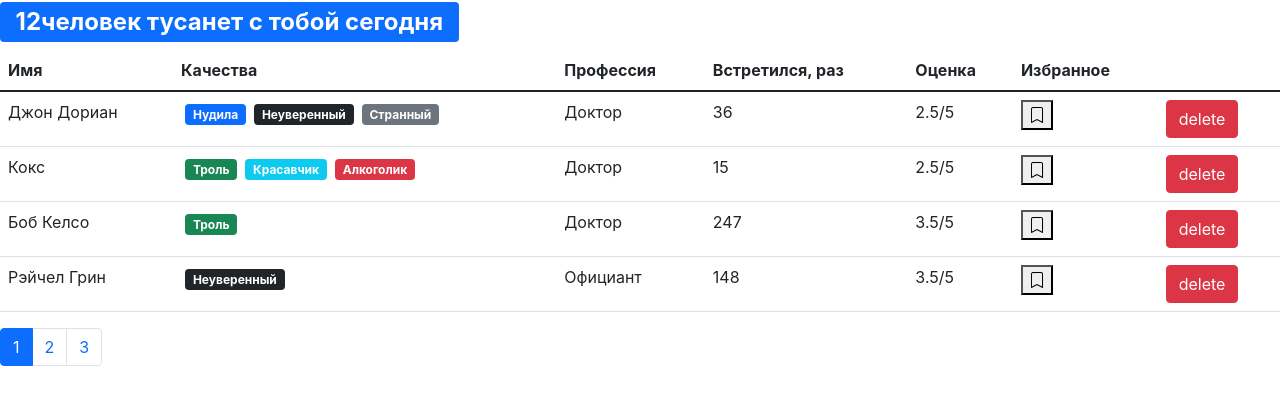
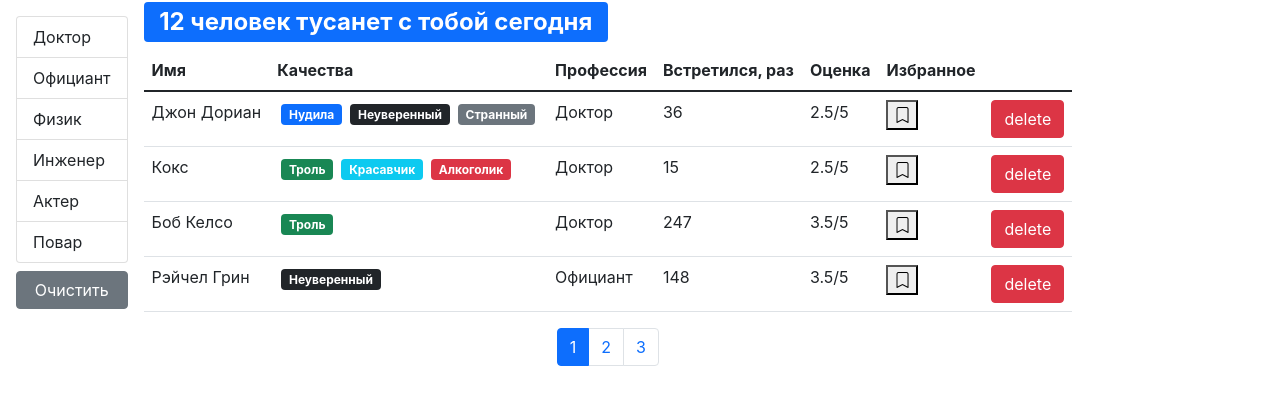
Before and after one commit to RufatMalikov/FAST-COMPANY-hw1, a React (Create React App) app: page /users/1 in a window 1280 px wide. Shown: the top 404 px of the page. Built offline with nearby package versions, Linux system fonts and the light colour scheme.

Commit message:
filtred add new api async fetchall users

```diff
--- a/package.json
+++ b/package.json
@@ -41,6 +41,7 @@
     },
     "devDependencies": {
         "eslint": "^8.20.0",
+        "eslint-config-prettier": "^8.5.0",
         "eslint-config-standard": "^17.0.0",
         "eslint-plugin-import": "^2.26.0",
         "eslint-plugin-n": "^15.2.4",
--- a/src/app/App.js
+++ b/src/app/App.js
@@ -1,22 +1,51 @@
-import React, { useState } from "react";
+import React, { useState, useEffect } from "react";
 import Users from "./components/users";
 import SearchStatus from "./components/searchStatus";
 import Pagination from "./components/pagination";
 import api from "./api";
 import { paginate } from "./utils/paginate";
+import GroupList from "./components/groupList";
 
 function App() {
-    const [users, setUsers] = useState(api.users.fetchAll());
-    const count = users.length; // add
-    const pageSize = 4; // add
     const [currentPage, setCurrentPage] = useState(1);
+    const [users, setUsers] = useState([]);
+
+    useEffect(() => {
+        api.users.fetchAll().then((data) => setUsers(data));
+    }, []);
+
+    const [professions, setProfession] = useState();
+    const [selectedProf, setSelectedProf] = useState();
+    const pageSize = 4;
+
+    useEffect(() => {
+        api.professions.fetchAll().then((data) => setProfession(data));
+    }, []);
+
+    useEffect(() => {
+        setCurrentPage(1);
+    }, [selectedProf]);
+
+    const handleProfessionSelect = (item) => {
+        setSelectedProf(item);
+    };
+
     const handlePageChange = (pageIndex) => {
-        // console.log("page", pageIndex);
         setCurrentPage(pageIndex);
     };
+    console.log(users);
 
-    const userCrop = paginate(users, currentPage, pageSize);
-    // console.log(userCrop);
+    const filteredUsers = selectedProf
+        ? users.filter((user) => user.profession.name === selectedProf.name)
+        : users;
+
+    const count = filteredUsers.length;
+
+    const userCrop = paginate(filteredUsers, currentPage, pageSize);
+
+    const clearFilter = () => {
+        setSelectedProf();
+    };
     const handleDelete = (userId) => {
         return setUsers((prevState) =>
             prevState.filter((element) => element._id !== userId)
@@ -29,22 +58,26 @@
         setUsers(newUsers);
     };
     return (
+        <div className="d-flex">
+            {professions && (
+                <div className="d-flex flex-column flex-shrink-0 p-3">
+                    <GroupList
+                        selectedItem={selectedProf}
+                        items={professions}
+                        onItemSelect={handleProfessionSelect}
+                    />
+                    <button
+                        className="btn btn-secondary mt-2"
+                        onClick={clearFilter}
+                    >
+                        Очистить
+                    </button>
+                </div>
+            )}
+            <div className="d-flex flex-column">
+                {count > 0 && (
                     <>
-            <h2>
-                <span
-                    className={
-                        "badge " +
-                        (users.length > 0 ? "bg-primary" : "bg-danger")
-                    }
-                >
-                    {users.length > 0
-                        ? `${
-                              users.length + "" + SearchStatus(users.length)
-                          } с тобой сегодня`
-                        : "Никто с тобой не тусанет"}
-                </span>
-            </h2>
-            {count > 0 && (
+                        <SearchStatus length={count} />
                         <table className="table">
                             <thead>
                                 <tr>
@@ -66,15 +99,18 @@
                                 />
                             </tbody>
                         </table>
+                    </>
                 )}
-
+                <div className="d-flex justify-content-center">
                     <Pagination
                         itemsCount={count}
                         currentPage={currentPage}
                         pageSize={pageSize}
                         onPageChange={handlePageChange}
                     />
-        </>
+                </div>
+            </div>
+        </div>
     );
 }
 
--- /dev/null
+++ b/src/app/api/fake.api/professions.api.js
@@ -0,0 +1,26 @@
+export const professionsObject = {
+    doctor: { _id: "67rdca3eeb7f6fgeed471818", name: "Доктор" },
+    waiter: { _id: "67rdca3eeb7f6fgeed471820", name: "Официант" },
+    physics: { _id: "67rdca3eeb7f6fgeed471814", name: "Физик" },
+    engineer: { _id: "67rdca3eeb7f6fgeed471822", name: "Инженер" },
+    actor: { _id: "67rdca3eeb7f6fgeed471824", name: "Актер" },
+    cook: { _id: "67rdca3eeb7f6fgeed471829", name: "Повар" }
+};
+export const professions = [
+    { _id: "67rdca3eeb7f6fgeed471818", name: "Доктор" },
+    { _id: "67rdca3eeb7f6fgeed471820", name: "Официант" },
+    { _id: "67rdca3eeb7f6fgeed471814", name: "Физик" },
+    { _id: "67rdca3eeb7f6fgeed471822", name: "Инженер" },
+    { _id: "67rdca3eeb7f6fgeed471824", name: "Актер" },
+    { _id: "67rdca3eeb7f6fgeed471829", name: "Повар" }
+];
+const fetchAll = () =>
+    new Promise((resolve) => {
+        window.setTimeout(function () {
+            resolve(professions);
+        }, 2000);
+    });
+
+export default {
+    fetchAll
+};
--- a/src/app/api/fake.api/user.api.js
+++ b/src/app/api/fake.api/user.api.js
@@ -1,11 +1,4 @@
-const professions = {
-    doctor: { _id: "67rdca3eeb7f6fgeed471818", name: "Доктор" },
-    waiter: { _id: "67rdca3eeb7f6fgeed471820", name: "Официант" },
-    physics: { _id: "67rdca3eeb7f6fgeed471814", name: "Физик" },
-    engineer: { _id: "67rdca3eeb7f6fgeed471822", name: "Инженер" },
-    actor: { _id: "67rdca3eeb7f6fgeed471824", name: "Актер" },
-    cook: { _id: "67rdca3eeb7f6fgeed471829", name: "Повар" }
-};
+import { professionsObject as professions } from "./professions.api";
 const qualities = {
     tedious: {
         _id: "67rdca3eeb7f6fgeed471198",
@@ -149,6 +142,14 @@
         bookmark: false
     }
 ];
-export function fetchAll() {
-    return users;
-}
+
+const fetchAll = () =>
+    new Promise((resolve) => {
+        window.setTimeout(function () {
+            resolve(users);
+        }, 2000);
+    });
+
+export default {
+    fetchAll
+};
--- a/src/app/api/index.js
+++ b/src/app/api/index.js
@@ -1,5 +1,7 @@
-import * as users from "./fake.api/user.api";
+import professions from "./fake.api/professions.api";
+import users from "./fake.api/user.api";
 const API = {
-    users
+    users,
+    professions
 };
 export default API;
--- /dev/null
+++ b/src/app/components/groupList.jsx
@@ -0,0 +1,37 @@
+import React from "react";
+import PropTypes from "prop-types";
+const GroupList = ({
+    items,
+    valueProperty,
+    contentProperty,
+    onItemSelect,
+    selectedItem
+}) => {
+    return (
+        <ul className="list-group">
+            {items.map((item) => (
+                <li
+                    key={item[valueProperty]}
+                    className={
+                        "list-group-item" +
+                        (item === selectedItem ? " active" : "")
+                    }
+                    onClick={() => onItemSelect(item)}
+                    role="button"
+                >
+                    {item[contentProperty]}
+                </li>
+            ))}
+        </ul>
+    );
+};
+
+GroupList.defaultProps = { valueProperty: "_id", contentProperty: "name" };
+GroupList.propTypes = {
+    items: PropTypes.oneOfType([PropTypes.object, PropTypes.array]),
+    valueProperty: PropTypes.string.isRequired,
+    contentProperty: PropTypes.string.isRequired,
+    onItemSelect: PropTypes.func,
+    selectedItem: PropTypes.object
+};
+export default GroupList;
--- a/src/app/components/pagination.jsx
+++ b/src/app/components/pagination.jsx
@@ -2,9 +2,9 @@
 import _ from "lodash";
 import PropTypes from "prop-types";
 const Pagination = ({ itemsCount, pageSize, onPageChange, currentPage }) => {
-    const pageCount = Math.ceil(itemsCount / pageSize);
-    if (pageCount === 1) return null;
-    const pages = _.range(1, pageCount + 1);
+    const pagesCount = Math.ceil(itemsCount / pageSize);
+    if (pagesCount === 1) return null;
+    const pages = _.range(1, pagesCount + 1);
 
     return (
         <nav>
--- a/src/app/components/searchStatus.jsx
+++ b/src/app/components/searchStatus.jsx
@@ -1,9 +1,30 @@
-const SearchStatus = (number) => {
-    const lastOne = Number(number.toString().slice(-1));
-    if (number > 4 && number < 15) return "человек тусанет";
-    if ([2, 3, 4].indexOf(lastOne) >= 0) return "человека тусанут";
-    if (lastOne === 1) return "человек тусанет";
-    return "человек тусанет";
+import React from "react";
+import PropTypes from "prop-types";
+const SearchStatus = ({ length }) => {
+    const renderPhrase = (number) => {
+        const lastOne = Number(number.toString().slice(-1));
+        if (number > 4 && number < 15) {
+            return "человек тусанет";
+        }
+        if (lastOne === 1) return "человек тусанет";
+        if ([2, 3, 4].indexOf(lastOne) >= 0) return "человека тусанут";
+        return "человек тусанет";
+    };
+
+    return (
+        <h2>
+            <span
+                className={"badge " + (length > 0 ? "bg-primary" : "bg-danger")}
+            >
+                {length > 0
+                    ? `${length + " " + renderPhrase(length)}   с тобой сегодня`
+                    : "Никто с тобой не тусанет"}
+            </span>
+        </h2>
+    );
+};
+SearchStatus.propTypes = {
+    length: PropTypes.number
 };
 
 export default SearchStatus;
--- a/src/app/components/users.jsx
+++ b/src/app/components/users.jsx
@@ -1,6 +1,7 @@
 import React from "react";
 import User from "./user";
 import PropTypes from "prop-types";
+
 const Users = ({ onDelete, onToogleBookMark, userCrop }) => {
     return userCrop.map((user) => {
         return (
```
Also changed, not shown: .eslintrc.js, 1 other file (tests, documents, lock files or other folders). Lines whose indentation alone changed are shown as unchanged.
